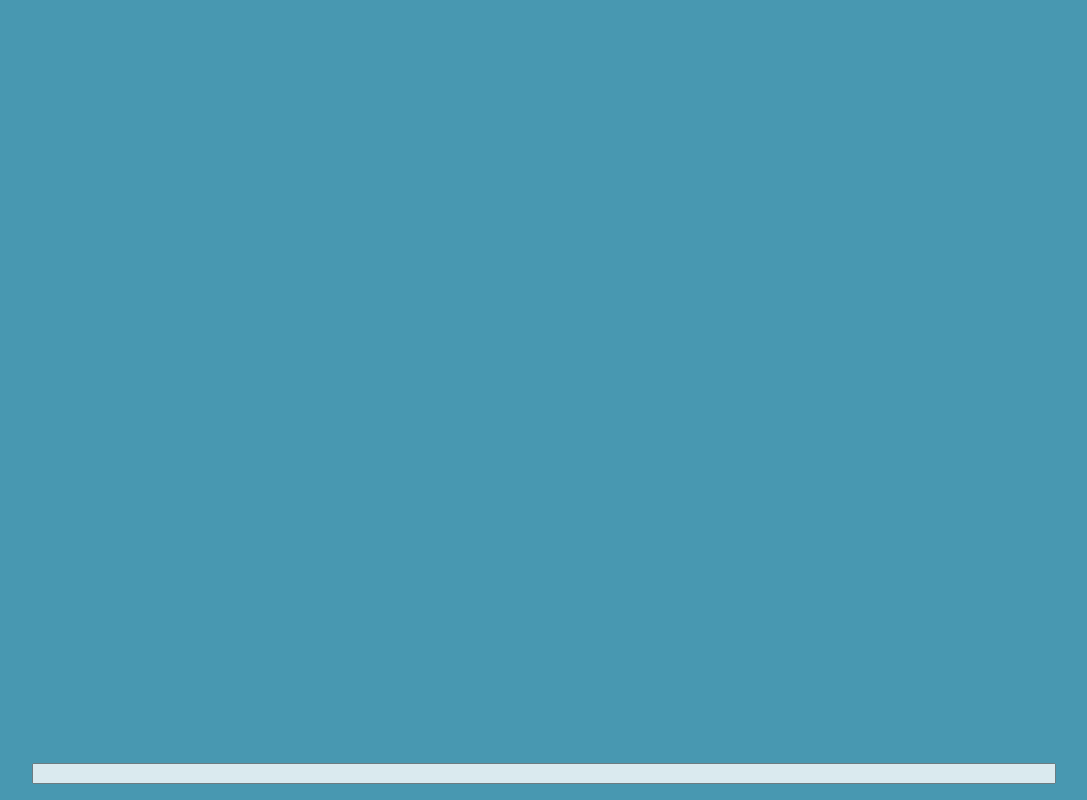
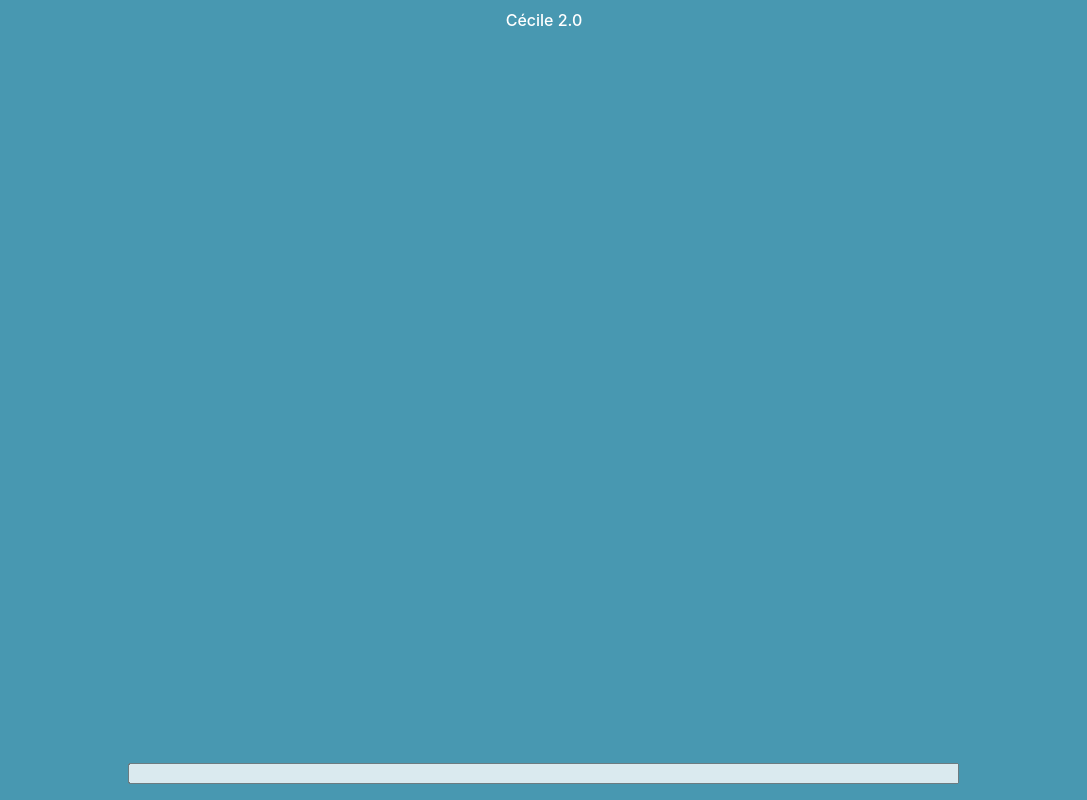
Before and after one commit to t4sty-it/cecile-frontend-v2, a React (Vite) app: page /graph in a window 1280 px wide. Shown: the whole page, without its empty margins (96-1183 px from the left). Built offline with nearby package versions, Linux system fonts and the light colour scheme.

Commit message:
Add header and fix spelling

```diff
--- a/src/App.scss
+++ b/src/App.scss
@@ -1,10 +1,3 @@
 .app {
   height: 100vh;
-
-  .console-input {
-    position: absolute;
-    bottom: 0;
-    left: 0;
-    width: 100%;
-  }
 }
--- a/src/screens/graph/graph-page.scss
+++ b/src/screens/graph/graph-page.scss
@@ -1,11 +1,25 @@
 .graph-page {
   height: 100vh;
+  position: relative;
+
+  &__header {
+    text-align: center;
+    color: white;
+    position: absolute;
+    top: .5em;
+    left: 0;
+    width: 100%;
+    text-align: center;
+
+    font-weight: 500;
+  }
 
   .console-input {
     position: absolute;
     bottom: 1em;
     left: 50%;
     width: 80%;
+    max-width: 22cm;
     transform: translateX(-50%);
   }
 }
--- a/src/screens/graph/index.tsx
+++ b/src/screens/graph/index.tsx
@@ -54,6 +54,7 @@ export default function GraphPage() {
 
   return (
     <div className="page graph-page">
+
       <AppGraph
         nodes={graph.nodes}
         params={graph.params}
@@ -64,6 +65,10 @@ export default function GraphPage() {
         onUpdateParam={graph.updateParam}
       />
 
+      <div className="graph-page__header">
+        Cécile 2.0
+      </div>
+
       <ConsoleInput
         ref={inputRef}
         onCommand={onCommand}
--- a/src/screens/splash/index.tsx
+++ b/src/screens/splash/index.tsx
@@ -6,7 +6,7 @@ export default function SplashPage() {
   return (
     <div className="page splash-page">
       <NavLink to='/graph'>
-        <h1 className="splash-page__title">Cecile 2.0</h1>
+        <h1 className="splash-page__title">Cécile 2.0</h1>
         <div className='splash-page__cta'>Click to start</div>
       </NavLink>
     </div>
```
